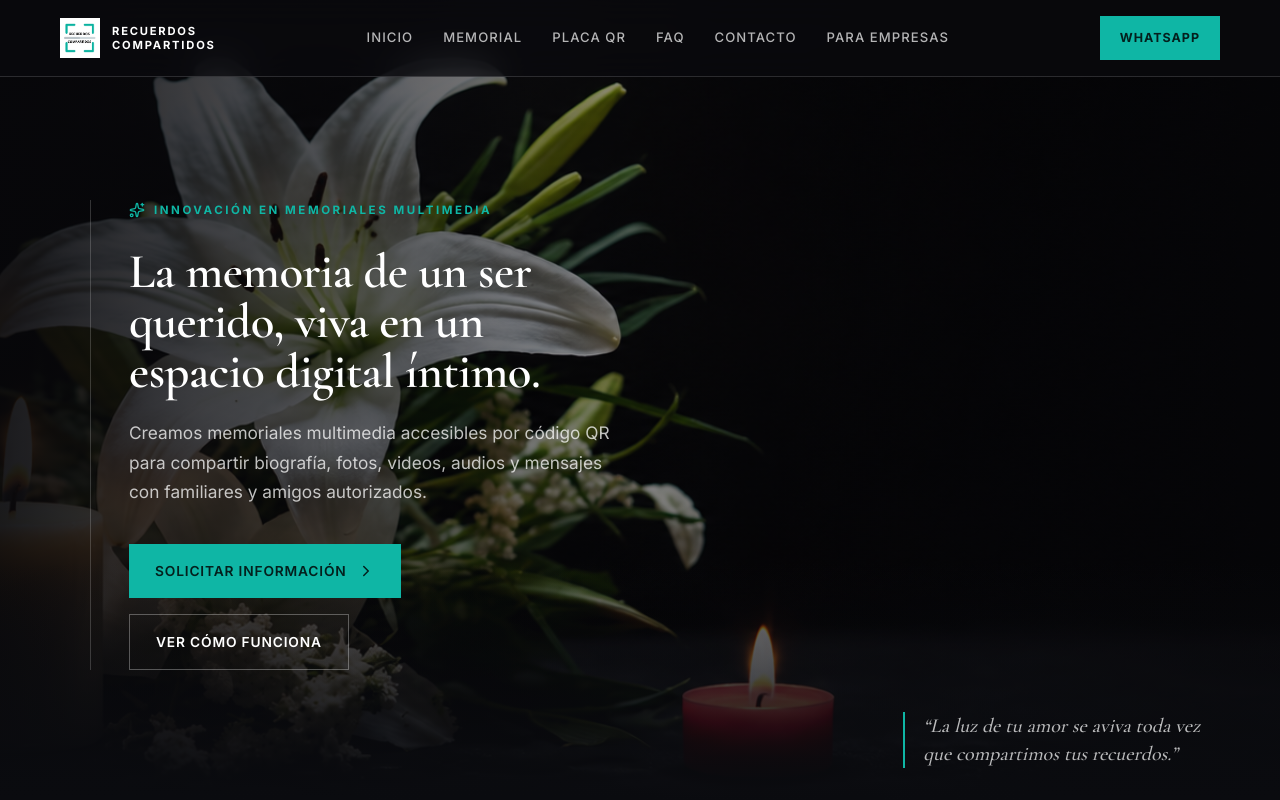
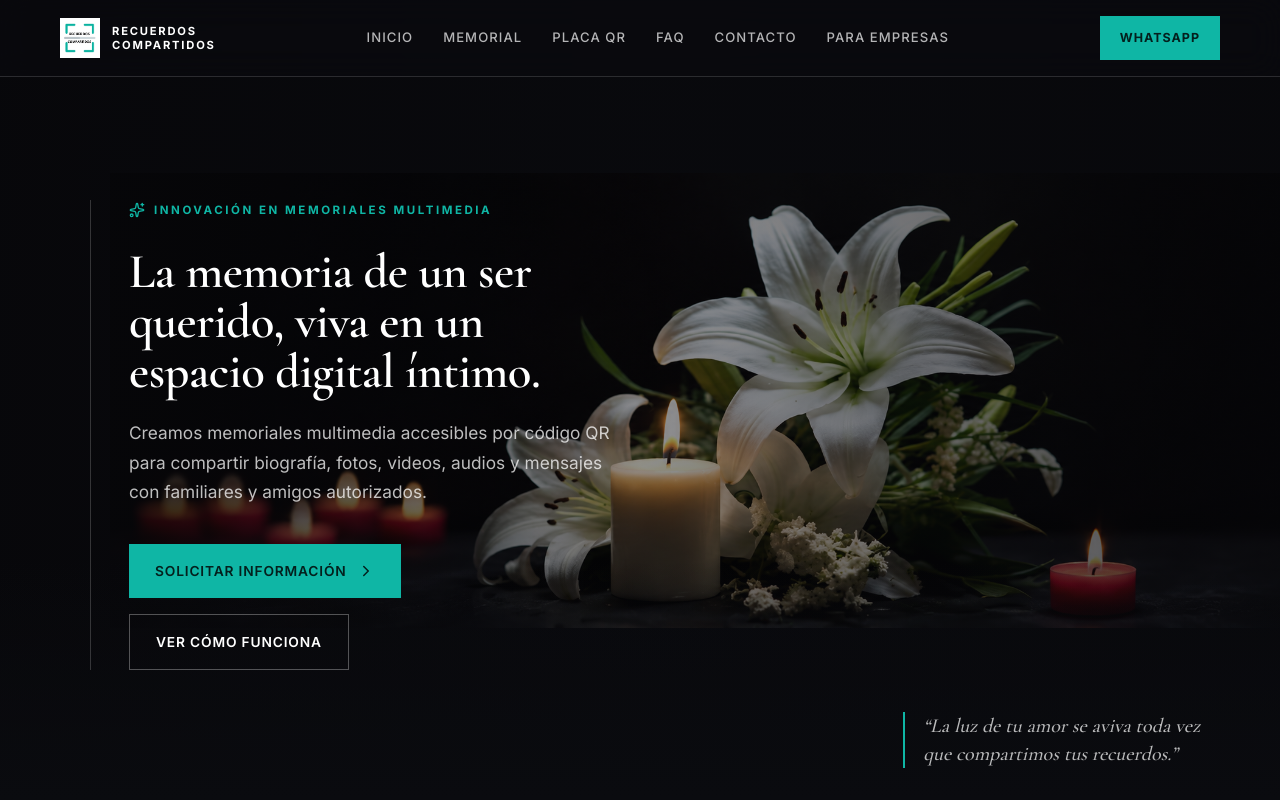
Before and after one commit to Guillemuhana/recuerdos-compartidos, a React (Vite) app: page / in a window 1280 px wide. Shown: the top 800 px of the page. Built offline with nearby package versions, Linux system fonts and the light colour scheme.

Commit message:
Hero: volver a tamaño contain corrido a la derecha en desktop; imagen anclada arriba en mobile

```diff
--- a/src/styles.css
+++ b/src/styles.css
@@ -63,7 +63,7 @@ img{max-width:100%;display:block}
 
 /* ---------- Hero ---------- */
 .hero{position:relative;min-height:100svh;display:grid;align-items:center;overflow:hidden;background:var(--dark);color:#fff;padding:140px 0 70px}
-.heroBg{position:absolute;inset:0;background:#0a0b0f url('/assets/hero-home.png') right center/cover no-repeat}
+.heroBg{position:absolute;inset:0;background-color:#0a0b0f;background-image:url('/assets/hero-home.png');background-repeat:no-repeat;background-position:calc(50% + 110px) center;background-size:contain}
 .heroBg::after{content:"";position:absolute;inset:0;background:linear-gradient(90deg,rgba(7,7,10,.92),rgba(7,7,10,.45),rgba(7,7,10,.72))}
 .hero::after{content:"";position:absolute;inset:auto 0 0;height:240px;background:linear-gradient(transparent,var(--dark))}
 .heroContent{position:relative;z-index:2;width:min(540px,90%);margin-left:clamp(22px,7vw,90px);border-left:1px solid rgba(255,255,255,.18);padding-left:clamp(22px,3vw,42px)}
@@ -196,7 +196,7 @@ footer{text-align:center;padding:34px;background:#070809;color:rgba(255,255,255,
   .brand img{width:34px;height:34px}
   .smallCta{padding:10px 14px;font-size:.72rem}
   .hero{padding:120px 0 70px;min-height:92svh}
-  .heroBg{background:#0a0b0f url('/assets/imgcel.png') center/cover no-repeat}
+  .heroBg{background:#0a0b0f url('/assets/imgcel.png') center top/cover no-repeat}
   .heroBg::after{background:linear-gradient(180deg,rgba(7,7,10,.55),rgba(7,7,10,.35) 40%,rgba(7,7,10,.85))}
   .heroContent{padding-left:18px}
   .heroActions{gap:12px}
```
